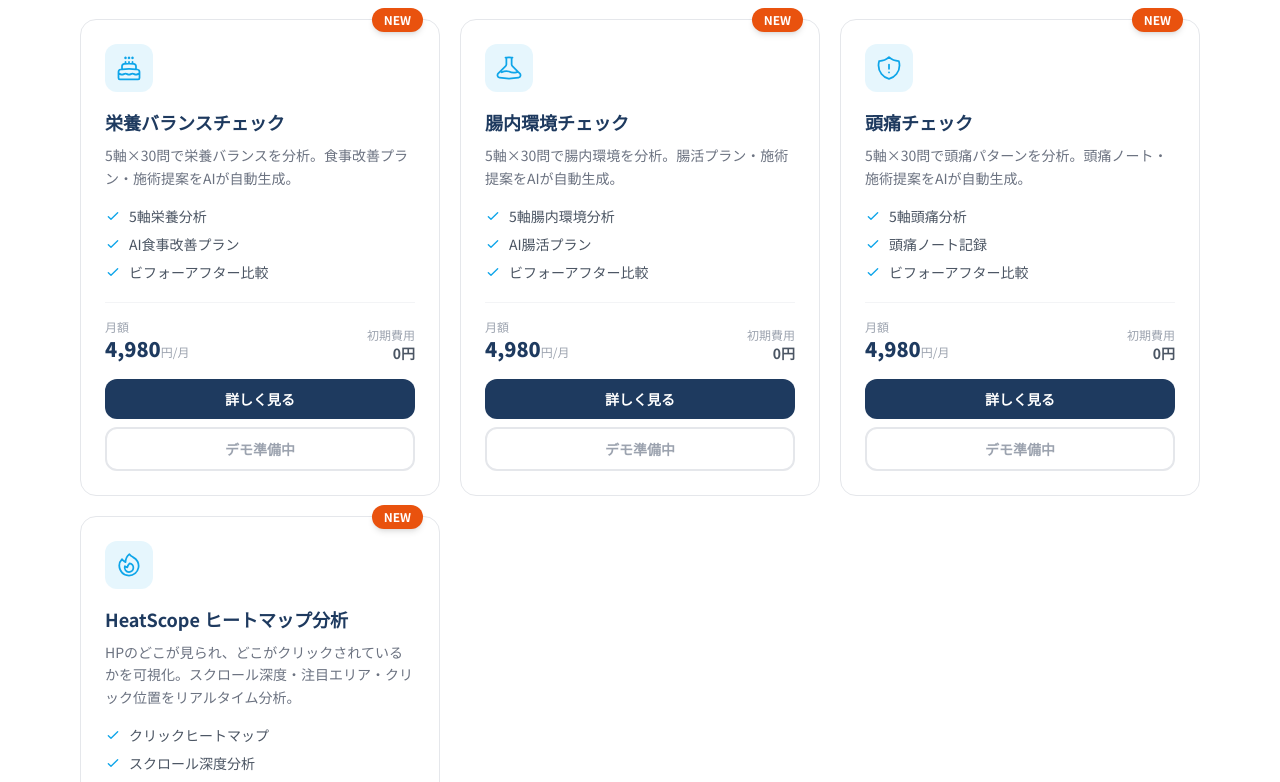
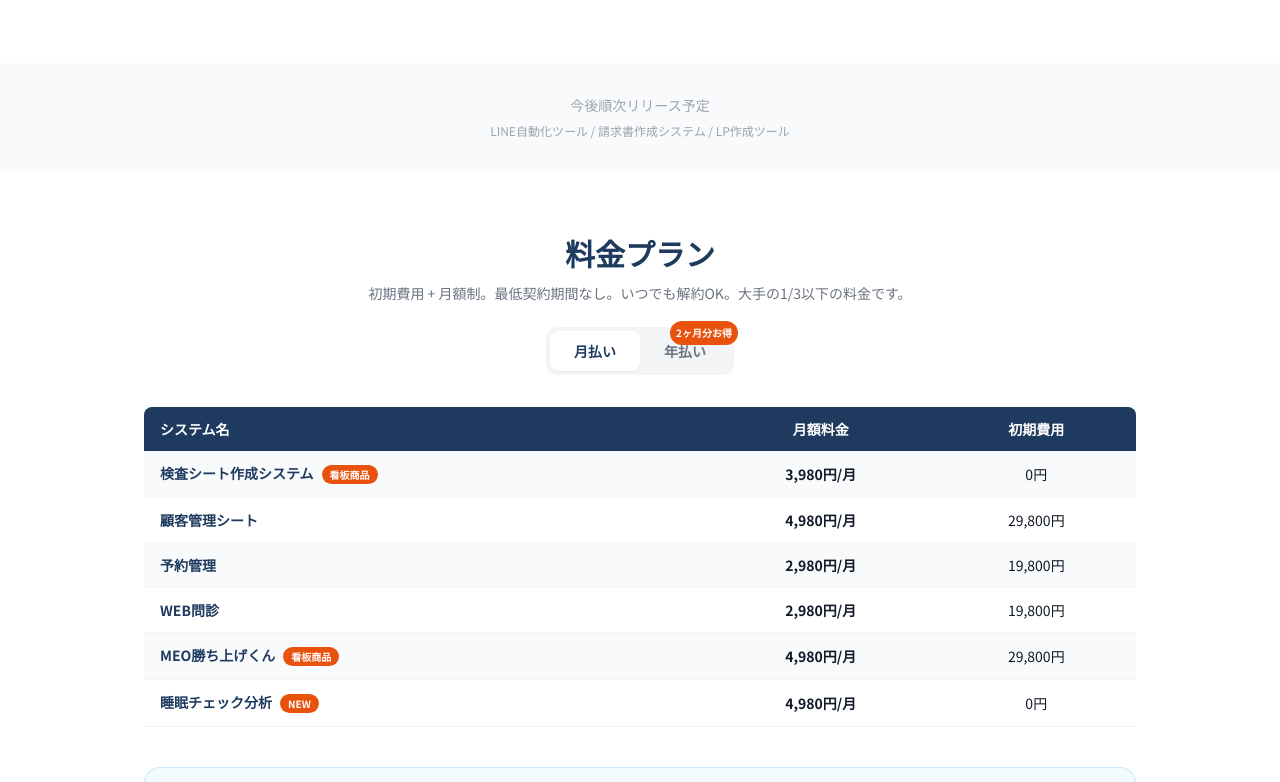
Before and after one commit to yosinkyuin1031-glitch/clinic-saas-lp, a Next.js app: page / in a window 1280 px wide. Shown: the part 3238-4020 px from the top of the page. Built offline with nearby package versions, Linux system fonts and the light colour scheme.

Commit message:
カスタム選択の割引撤廃・販売アプリを主力6つに絞る

```diff
--- a/app/page.tsx
+++ b/app/page.tsx
@@ -114,82 +114,9 @@ const APPS = [
       </svg>
     ),
   },
-  {
-    id: "nutrition",
-    name: "栄養バランスチェック",
-    shortName: "栄養チェック",
-    categories: ["検査＆診断", "体質分析"],
-    description: "5軸×30問で栄養バランスを分析。食事改善プラン・施術提案をAIが自動生成。",
-    features: ["5軸栄養分析", "AI食事改善プラン", "ビフォーアフター比較"],
-    monthlyPrice: 4980,
-    initialCost: 0,
-    badge: "NEW",
-    demoUrl: "",
-    detailUrl: "/systems/nutrition",
-    icon: (
-      <svg className="w-7 h-7" fill="none" stroke="currentColor" viewBox="0 0 24 24" strokeWidth={1.5}>
-        <path strokeLinecap="round" strokeLinejoin="round" d="M12 8.25v-1.5m0 1.5c-1.355 0-2.697.056-4.024.166C6.845 8.51 6 9.473 6 10.608v2.513m6-4.87c1.355 0 2.697.055 4.024.165C17.155 8.51 18 9.473 18 10.608v2.513m-3-4.87v-1.5m-6 1.5v-1.5m12 9.75l-1.5.75a3.354 3.354 0 01-3 0 3.354 3.354 0 00-3 0 3.354 3.354 0 01-3 0 3.354 3.354 0 00-3 0 3.354 3.354 0 01-3 0L3 16.5m15-3.38a48.474 48.474 0 00-6-.37c-2.032 0-4.034.125-6 .37m12 0c.39.049.777.102 1.163.16 1.07.16 1.837 1.094 1.837 2.175v5.17c0 .62-.504 1.124-1.125 1.124H4.125A1.125 1.125 0 013 20.625v-5.17c0-1.08.768-2.014 1.837-2.174A47.78 47.78 0 016 13.12M12.265 3.11a.375.375 0 11-.53 0L12 2.845l.265.265zm-3 0a.375.375 0 11-.53 0L9 2.845l.265.265zm6 0a.375.375 0 11-.53 0L15 2.845l.265.265z" />
-      </svg>
-    ),
-  },
-  {
-    id: "gut",
-    name: "腸内環境チェック",
-    shortName: "腸内環境",
-    categories: ["検査＆診断", "体質分析"],
-    description: "5軸×30問で腸内環境を分析。腸活プラン・施術提案をAIが自動生成。",
-    features: ["5軸腸内環境分析", "AI腸活プラン", "ビフォーアフター比較"],
-    monthlyPrice: 4980,
-    initialCost: 0,
-    badge: "NEW",
-    demoUrl: "",
-    detailUrl: "/systems/gut",
-    icon: (
-      <svg className="w-7 h-7" fill="none" stroke="currentColor" viewBox="0 0 24 24" strokeWidth={1.5}>
-        <path strokeLinecap="round" strokeLinejoin="round" d="M9.75 3.104v5.714a2.25 2.25 0 01-.659 1.591L5 14.5M9.75 3.104c-.251.023-.501.05-.75.082m.75-.082a24.301 24.301 0 014.5 0m0 0v5.714c0 .597.237 1.17.659 1.591L19.8 15.3M14.25 3.104c.251.023.501.05.75.082M19.8 15.3l-1.57.393A9.065 9.065 0 0112 15a9.065 9.065 0 00-6.23.693L5 14.5m14.8.8l1.402 1.402c1.232 1.232.65 3.318-1.067 3.611A48.309 48.309 0 0112 21c-2.773 0-5.491-.235-8.135-.687-1.718-.293-2.3-2.379-1.067-3.61L5 14.5" />
-      </svg>
-    ),
-  },
-  {
-    id: "headache",
-    name: "頭痛チェック",
-    shortName: "頭痛チェック",
-    categories: ["検査＆診断", "体質分析"],
-    description: "5軸×30問で頭痛パターンを分析。頭痛ノート・施術提案をAIが自動生成。",
-    features: ["5軸頭痛分析", "頭痛ノート記録", "ビフォーアフター比較"],
-    monthlyPrice: 4980,
-    initialCost: 0,
-    badge: "NEW",
-    demoUrl: "",
-    detailUrl: "/systems/headache",
-    icon: (
-      <svg className="w-7 h-7" fill="none" stroke="currentColor" viewBox="0 0 24 24" strokeWidth={1.5}>
-        <path strokeLinecap="round" strokeLinejoin="round" d="M12 9v3.75m0-10.036A11.959 11.959 0 013.598 6 11.99 11.99 0 003 9.75c0 5.592 3.824 10.29 9 11.622 5.176-1.332 9-6.03 9-11.622 0-1.31-.21-2.57-.598-3.75h-.152c-3.196 0-6.1-1.249-8.25-3.286zm0 13.036h.008v.008H12v-.008z" />
-      </svg>
-    ),
-  },
-  {
-    id: "heatscope",
-    name: "HeatScope ヒートマップ分析",
-    shortName: "ヒートマップ",
-    categories: ["集客", "内製化"],
-    description: "HPのどこが見られ、どこがクリックされているかを可視化。スクロール深度・注目エリア・クリック位置をリアルタイム分析。",
-    features: ["クリックヒートマップ", "スクロール深度分析", "注目エリア可視化", "デバイス別レポート"],
-    monthlyPrice: 2980,
-    initialCost: 0,
-    badge: "NEW",
-    demoUrl: "",
-    detailUrl: "/systems/heatscope",
-    icon: (
-      <svg className="w-7 h-7" fill="none" stroke="currentColor" viewBox="0 0 24 24" strokeWidth={1.5}>
-        <path strokeLinecap="round" strokeLinejoin="round" d="M15.362 5.214A8.252 8.252 0 0112 21 8.25 8.25 0 016.038 7.048 8.287 8.287 0 009 9.6a8.983 8.983 0 013.361-6.867 8.21 8.21 0 003 2.48z" />
-        <path strokeLinecap="round" strokeLinejoin="round" d="M12 18a3.75 3.75 0 00.495-7.467 5.99 5.99 0 00-1.925 3.546 5.974 5.974 0 01-2.133-1A3.75 3.75 0 0012 18z" />
-      </svg>
-    ),
-  },
 ];
 
-const CATEGORIES = ["すべて", "開業", "集客", "内製化", "検査＆診断", "体質分析"];
+const CATEGORIES = ["すべて", "開業", "集客", "内製化", "検査＆診断"];
 
 const COMING_SOON_APPS = [
   "LINE自動化ツール",
@@ -217,21 +144,12 @@ const SET_EXAMPLES = [
     note: null,
   },
   {
-    name: "体質分析パック",
-    appIds: ["sleep", "nutrition", "gut"],
-    description: "睡眠・栄養・腸内の3軸で体質を可視化",
-    setMonthly: 9800,
+    name: "フルパック",
+    appIds: ["kensa", "customer", "reservation", "monshin", "meo", "sleep"],
+    description: "全6システムまとめて導入。圧倒的コスパ",
+    setMonthly: 19800,
     setInitial: 0,
-    label: "35%OFF",
-    note: "初期費用0円。頭痛チェックも追加可能",
-  },
-  {
-    name: "フルパック",
-    appIds: ["kensa", "customer", "reservation", "monshin", "meo", "sleep", "nutrition", "gut", "headache", "heatscope"],
-    description: "全10システムまとめて導入。圧倒的コスパ",
-    setMonthly: 29800,
-    setInitial: 0,
-    label: "30%OFF",
+    label: "20%OFF",
     note: "全システムの初期費用が無料",
   },
 ];
@@ -277,14 +195,6 @@ const TESTIMONIALS = [
   },
 ];
 
-const getDiscount = (count: number) => {
-  if (count >= 9) return { discount: 0.30, label: "30%OFF" };
-  if (count >= 7) return { discount: 0.25, label: "25%OFF" };
-  if (count >= 5) return { discount: 0.20, label: "20%OFF" };
-  if (count >= 3) return { discount: 0.10, label: "10%OFF" };
-  if (count >= 2) return { discount: 0.05, label: "5%OFF" };
-  return { discount: 0, label: "" };
-};
 
 // ========== コンポーネント ==========
 
@@ -321,22 +231,18 @@ export default function Home() {
     const selected = APPS.filter(app => selectedApps.includes(app.id));
     const monthlySubtotal = selected.reduce((sum, app) => sum + app.monthlyPrice, 0);
     const initialSubtotal = selected.reduce((sum, app) => sum + app.initialCost, 0);
-    const discount = getDiscount(selected.length);
-    const monthlyDiscount = Math.floor(monthlySubtotal * discount.discount);
-    const isFullPack = selected.length >= 9;
-    const initialDiscount = isFullPack ? Math.floor(initialSubtotal * 0.5) : 0;
-    const monthlyTotal = monthlySubtotal - monthlyDiscount;
+    const monthlyTotal = monthlySubtotal;
     const yearlyTotal = monthlyTotal * 10; // 年払い = 月額 × 10（2ヶ月分お得）
     return {
       monthlySubtotal,
       initialSubtotal,
-      monthlyDiscount,
-      initialDiscount,
+      monthlyDiscount: 0,
+      initialDiscount: 0,
       monthlyTotal,
       yearlyTotal,
-      initialTotal: initialSubtotal - initialDiscount,
-      discount,
-      isFullPack,
+      initialTotal: initialSubtotal,
+      discount: { discount: 0, label: "" },
+      isFullPack: false,
     };
   }, [selectedApps]);
 
```
